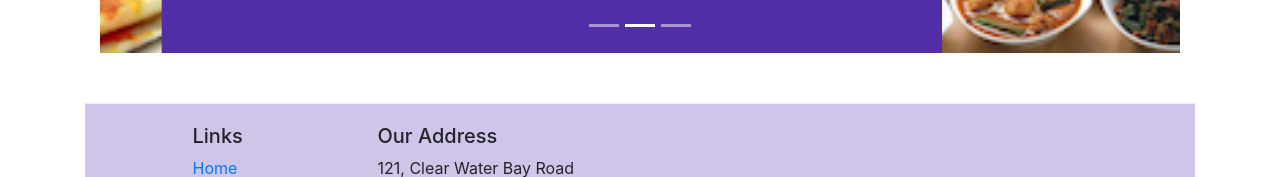
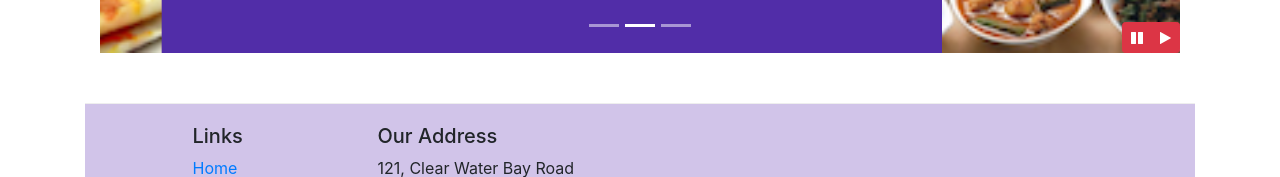
Before and after one commit to Khatsur/coursera_bootstrap, a website: page index.html in a window 1280 px wide. Shown: the part 581-758 px from the top of the page. Drawn offline with nearby package versions, Linux system fonts and the light colour scheme.

Commit message:
carousel control

```diff
--- a/css/styles.css
+++ b/css/styles.css
@@ -60,3 +60,9 @@
     left: 0;
     min-height: 300px;
 }
+
+#carouselButton {
+    right: 0px;
+    position: absolute;
+    bottom: 0px;
+}
--- a/index.html
+++ b/index.html
@@ -214,6 +214,14 @@
                     <a class="carousel-control-next" href="#mycarousel" role="button" data-slide="next">
                         <span class="carousel-control-next-icon"></span>
                     </a>
+                    <div class="btn-group " id="carouselButton">
+                        <button class="btn btn-danger btn-sm " id="carousel pause">
+                            <span class="fa fa-pause"></span>
+                        </button>
+                        <button class="btn btn-danger btn-sm " id="carousel play">
+                            <span class="fa fa-play"></span>
+                        </button>
+                    </div>
                 </div>
             </div>
         </div>
@@ -265,6 +273,17 @@
   <script src="node_modules/jquery/dist/jquery.slim.min.js"></script>
   <script src="node_modules/popper.js/dist/umd/popper.min.js"></script>
   <script src="node_modules/bootstrap/dist/js/bootstrap.min.js"></script>
+  <script>
+      $(document).ready(function() {
+          $('#mycarousel').carousel({ interval: 1000 });
+          $("#carousel-pause").click(function(){
+                $("#mycarousel").carousel('pause');
+            });
+          $('carousel-play').click(function(){
+              $('#mycarousel').carousel('cycle');
+          });
+      });
+  </script>
 
 </body>
 
```
